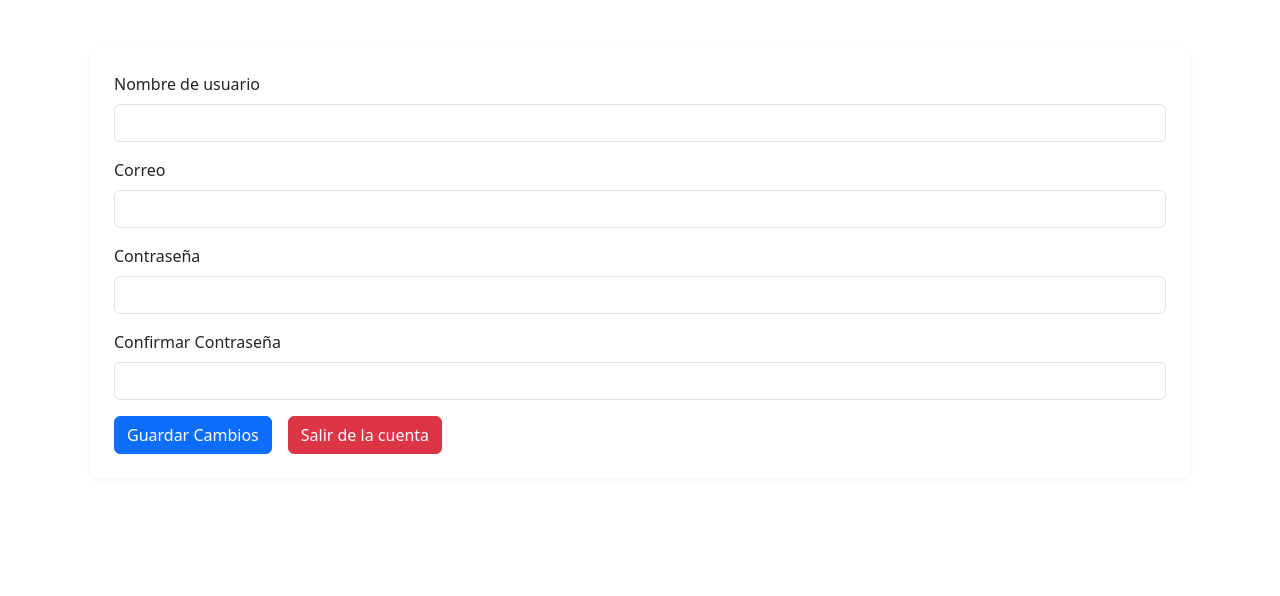
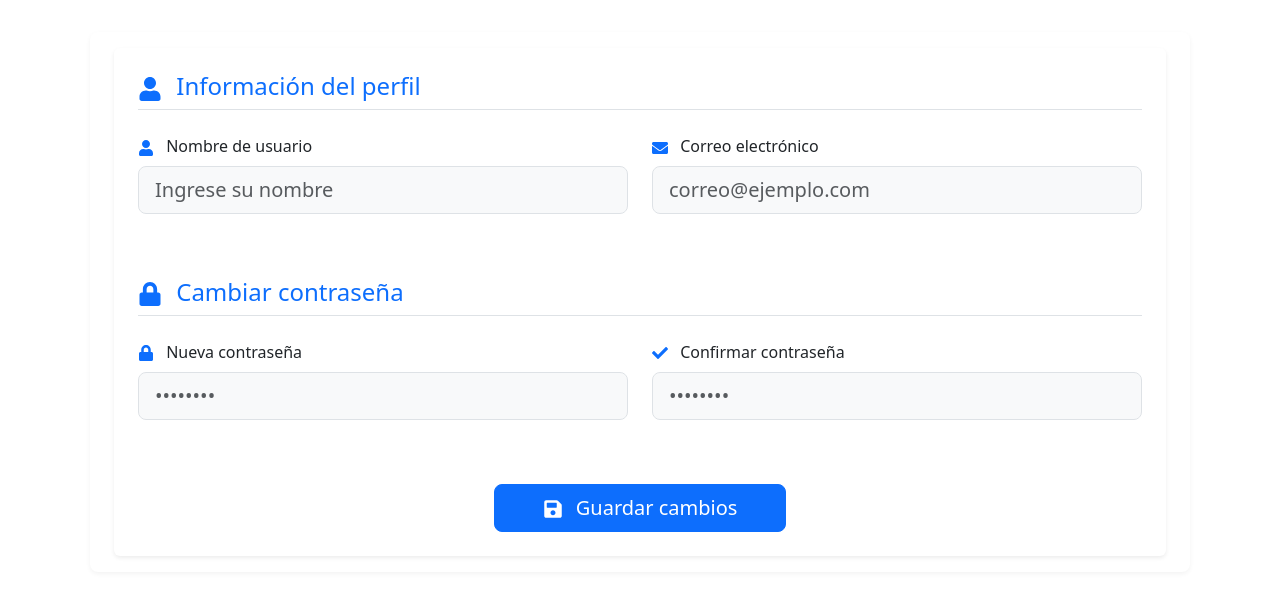
Before and after one commit to Heberjfet/ContaPi, a React (Vite) app in the folder contapaqi-frontend/: page /Settings in a window 1280 px wide. Shown: the top 596 px of the page. Built offline with nearby package versions, Linux system fonts and the light colour scheme.

Commit message:
Refactor ajustes de perfil y sidebar: mejora de estilos y funcionalidad, integración de modal para configuración de usuario

```diff
--- a/contapaqi-frontend/src/componentes/dashboard/Ajustes.jsx
+++ b/contapaqi-frontend/src/componentes/dashboard/Ajustes.jsx
@@ -1,75 +1,101 @@
 import React, { useState } from "react";
 import "bootstrap/dist/css/bootstrap.min.css";
+import { FaUser, FaEnvelope, FaLock, FaCheck, FaSave } from "react-icons/fa";
 
-const Settings = () => {
+const Settings = ({ onSave }) => {
   const [username, setUsername] = useState("");
   const [email, setEmail] = useState("");
   const [password, setPassword] = useState("");
-
-  const handleLogout = () => {
-    // Lógica para cerrar sesión
-    alert("Has salido de la cuenta");
-  };
+  const [confirmPassword, setConfirmPassword] = useState("");
 
   const handleSave = () => {
     // Lógica para guardar ajustes
     alert("Cambios guardados");
+    if (onSave) onSave(); // Llamar a la función onSave (cerrar modal)
   };
 
   return (
-    <div className="container mt-5">
+    <div className="container py-3">
+      <div className="card shadow-sm border-0">
+        <div className="card-body p-4">
+          <h4 className="card-title mb-4 border-bottom pb-2 text-primary">
+            <FaUser className="me-2" /> Información del perfil
+          </h4>
+
           <form>
-        <div className="mb-3">
-          <label className="form-label">Nombre de usuario</label>
+            <div className="row">
+              <div className="col-md-6 mb-3">
+                <label className="form-label fw-medium">
+                  <FaUser className="me-2 text-primary" /> Nombre de usuario
+                </label>
                 <input
                   type="text"
-            className="form-control"
+                  className="form-control form-control-lg bg-light"
                   value={username}
                   onChange={(e) => setUsername(e.target.value)}
+                  placeholder="Ingrese su nombre"
                 />
               </div>
-        <div className="mb-3">
-          <label className="form-label">Correo</label>
+
+              <div className="col-md-6 mb-3">
+                <label className="form-label fw-medium">
+                  <FaEnvelope className="me-2 text-primary" /> Correo
+                  electrónico
+                </label>
                 <input
                   type="email"
-            className="form-control"
+                  className="form-control form-control-lg bg-light"
                   value={email}
                   onChange={(e) => setEmail(e.target.value)}
+                  placeholder="correo@ejemplo.com"
                 />
               </div>
-        <div className="mb-3">
-          <label className="form-label">Contraseña</label>
+            </div>
+
+            <h4 className="mt-5 mb-4 border-bottom pb-2 text-primary">
+              <FaLock className="me-2" /> Cambiar contraseña
+            </h4>
+
+            <div className="row">
+              <div className="col-md-6 mb-3">
+                <label className="form-label fw-medium">
+                  <FaLock className="me-2 text-primary" /> Nueva contraseña
+                </label>
                 <input
                   type="password"
-            className="form-control"
+                  className="form-control form-control-lg bg-light"
                   value={password}
                   onChange={(e) => setPassword(e.target.value)}
+                  placeholder="••••••••"
                 />
               </div>
-        <div className="mb-3">
-          <label className="form-label">Confirmar Contraseña</label>
+
+              <div className="col-md-6 mb-3">
+                <label className="form-label fw-medium">
+                  <FaCheck className="me-2 text-primary" /> Confirmar contraseña
+                </label>
                 <input
                   type="password"
-            className="form-control"
-            value={password}
-            onChange={(e) => setPassword(e.target.value)}
+                  className="form-control form-control-lg bg-light"
+                  value={confirmPassword}
+                  onChange={(e) => setConfirmPassword(e.target.value)}
+                  placeholder="••••••••"
                 />
               </div>
+            </div>
+
+            <div className="d-flex justify-content-center mt-5">
               <button
                 type="button"
-          className="btn btn-primary"
+                className="btn btn-primary btn-lg px-5 py-2"
                 onClick={handleSave}
               >
-          Guardar Cambios
+                <FaSave className="me-2" /> Guardar cambios
               </button>
-        <button
-          type="button"
-          className="btn btn-danger ms-3"
-          onClick={handleLogout}
-        >
-          Salir de la cuenta
-        </button>
+            </div>
           </form>
+        </div>
+      </div>
     </div>
   );
 };
--- a/contapaqi-frontend/src/componentes/dashboard/InfoUser.jsx
+++ b/contapaqi-frontend/src/componentes/dashboard/InfoUser.jsx
@@ -3,7 +3,7 @@ import "bootstrap/dist/css/bootstrap.min.css";
 import "bootstrap-icons/font/bootstrap-icons.css";
 import "../styles/UserDropdown.css";
 
-const InfoUser = ({ isOpen, onClose, userData }) => {
+const InfoUser = ({ isOpen, onClose, userData, onOpenSettings }) => {
   const dropdownRef = useRef(null);
 
   // Cerrar el dropdown cuando se hace clic fuera
@@ -30,14 +30,16 @@ const InfoUser = ({ isOpen, onClose, userData }) => {
     // window.location.href = "/";
   };
 
+  const handleEditProfile = () => {
+    onClose(); // Cerrar el dropdown
+    if (onOpenSettings) onOpenSettings(); // Abrir configuración de perfil
+  };
+
   if (!isOpen) return null;
 
   return (
     <div className="user-dropdown-backdrop">
-      <div
-        ref={dropdownRef}
-        className="user-dropdown-container"
-      >
+      <div ref={dropdownRef} className="user-dropdown-container">
         {/* Header con información del usuario (sin avatar) */}
         <div className="user-header">
           <div className="d-flex align-items-center p-3">
@@ -46,7 +48,10 @@ const InfoUser = ({ isOpen, onClose, userData }) => {
               <h5 className="mb-0">{userData.nombre}</h5>
               <p className="mb-0 text-muted small">{userData.rol}</p>
             </div>
-            <button className="ms-auto btn text-danger border-0" onClick={handleLogout}>
+            <button
+              className="ms-auto btn text-danger border-0"
+              onClick={handleLogout}
+            >
               <i className="bi bi-power"></i>
             </button>
           </div>
@@ -62,7 +67,7 @@ const InfoUser = ({ isOpen, onClose, userData }) => {
 
         {/* Opciones de perfil */}
         <div className="profile-options">
-          <button className="profile-option-item" onClick={onClose}>
+          <button className="profile-option-item" onClick={handleEditProfile}>
             <i className="bi bi-pencil me-2"></i>
             Editar Perfil
           </button>
--- a/contapaqi-frontend/src/componentes/dashboard/Navbar.jsx
+++ b/contapaqi-frontend/src/componentes/dashboard/Navbar.jsx
@@ -1,9 +1,12 @@
 import React, { useState } from "react";
-import { FaBars } from "react-icons/fa";
+import { FaBars, FaTimes } from "react-icons/fa";
 import UserDropdown from "./InfoUser"; // Importamos el componente
+import { Modal } from "react-bootstrap";
+import Settings from "./Ajustes"; // Importar el componente de Ajustes
 
 function Navbar({ nombre, toggleSidebar, isSidebarOpen }) {
   const [showDropdown, setShowDropdown] = useState(false);
+  const [showSettings, setShowSettings] = useState(false);
 
   // Datos de ejemplo del usuario
   const userData = {
@@ -14,6 +17,7 @@ function Navbar({ nombre, toggleSidebar, isSidebarOpen }) {
   };
 
   return (
+    <>
       <nav
         className={`navbar navbar-dark py-3 ${
           isSidebarOpen ? "navbar-expanded" : ""
@@ -43,24 +47,50 @@ function Navbar({ nombre, toggleSidebar, isSidebarOpen }) {
             </div>
           </div>
 
-        {/* Botón para mostrar el dropdown */}
           <button
             className="text-white border-0 bg-transparent d-flex align-items-center"
             onClick={() => setShowDropdown(!showDropdown)}
             style={{ cursor: "pointer" }}
           >
             <span>Bienvenido, {nombre}</span>
-          {/* Opcionalmente puedes agregar un icono aquí */}
           </button>
 
-        {/* UserDropdown Component */}
           <UserDropdown
             isOpen={showDropdown}
             onClose={() => setShowDropdown(false)}
             userData={userData}
+            onOpenSettings={() => setShowSettings(true)}
           />
         </div>
       </nav>
+
+      <Modal
+        show={showSettings}
+        onHide={() => setShowSettings(false)}
+        centered
+        size="lg"
+        backdrop="static"
+        keyboard={false}
+      >
+        <Modal.Header className="border-0 pb-0 pt-4 px-4 position-relative">
+          <Modal.Title className="w-100 text-center">
+            <h4 className="fw-bold">
+              <span className="text-primary me-2">✏️</span>
+              Editar Perfil
+            </h4>
+          </Modal.Title>
+          <button
+            className="btn-close position-absolute"
+            style={{ top: "15px", right: "15px" }}
+            onClick={() => setShowSettings(false)}
+            aria-label="Cerrar"
+          />
+        </Modal.Header>
+        <Modal.Body className="px-4">
+          <Settings onSave={() => setShowSettings(false)} />
+        </Modal.Body>
+      </Modal>
+    </>
   );
 }
 
--- a/contapaqi-frontend/src/componentes/dashboard/Sidebar.jsx
+++ b/contapaqi-frontend/src/componentes/dashboard/Sidebar.jsx
@@ -1,14 +1,11 @@
-import React, { useState } from "react";
+import React from "react";
 import { useNavigate } from "react-router-dom";
 import {
   FaDownload,
-  FaCog,
   FaBalanceScale,
   FaBook,
   FaChartLine,
 } from "react-icons/fa";
-import { Modal, Button } from "react-bootstrap"; // Importar componentes de React-Bootstrap
-import Settings from "./Ajustes"; // Importar el componente Ajustes
 import "../styles/Sidebar.css";
 
 function Sidebar({
@@ -18,10 +15,6 @@ function Sidebar({
   toggleSidebar,
 }) {
   const navigate = useNavigate();
-  const [showSettings, setShowSettings] = useState(false); // Estado para controlar el modal
-
-  const handleOpenSettings = () => setShowSettings(true);
-  const handleCloseSettings = () => setShowSettings(false);
 
   const menuItems = [
     { name: "Balance General", icon: <FaBalanceScale /> },
@@ -30,13 +23,12 @@ function Sidebar({
   ];
 
   return (
-    <>
     <div
       className={`sidebar-container bg-gradient-dark text-white ${
         isSidebarOpen ? "open" : "closed"
       }`}
       style={{
-          width: isSidebarOpen ? "200px" : "0",
+        width: isSidebarOpen ? "200px" : "0", // Actualizado a 250px para coincidir con el CSS
         transition: "width 0.3s ease",
       }}
     >
@@ -72,35 +64,9 @@ function Sidebar({
             </span>
             <span className="menu-text">Descarga Masiva</span>
           </button>
-
-            <button
-              className="sidebar-menu-item"
-              onClick={handleOpenSettings} // Abrir el modal
-            >
-              <span className="menu-icon">
-                <FaCog />
-              </span>
-              <span className="menu-text">Ajustes</span>
-            </button>
         </div>
       </div>
     </div>
-
-      {/* Modal para Ajustes */}
-      <Modal show={showSettings} onHide={handleCloseSettings} centered>
-        <Modal.Header closeButton className="border-0 pb-0">
-          <Modal.Title className="fw-bold">⚙️ Ajustes</Modal.Title>
-        </Modal.Header>
-        <Modal.Body>
-          <Settings />
-        </Modal.Body>
-        <Modal.Footer className="border-0 pt-0">
-          <Button variant="secondary" onClick={handleCloseSettings}>
-            Cerrar
-          </Button>
-        </Modal.Footer>
-      </Modal>
-    </>
   );
 }
 
```
Lines whose indentation alone changed are shown as unchanged.
